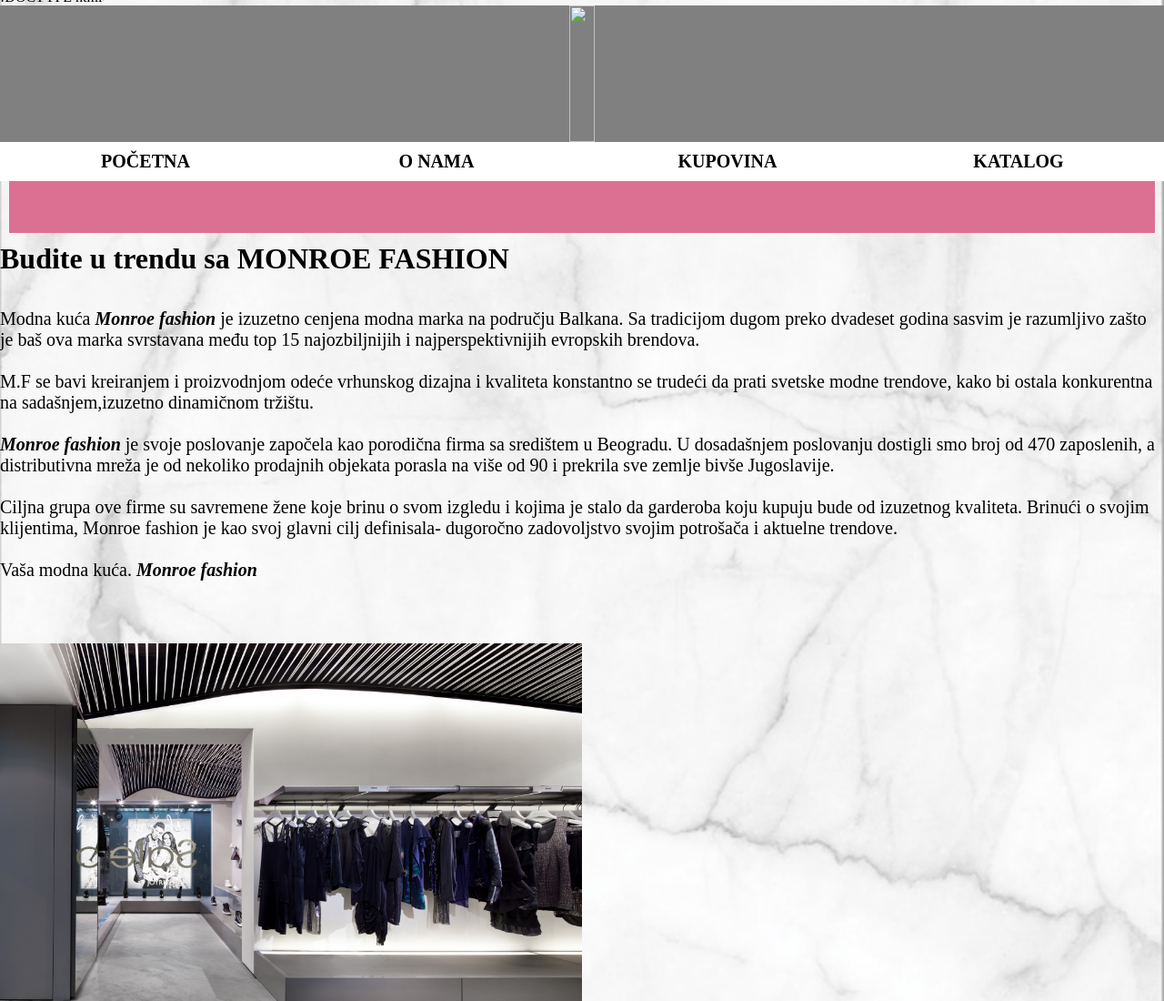
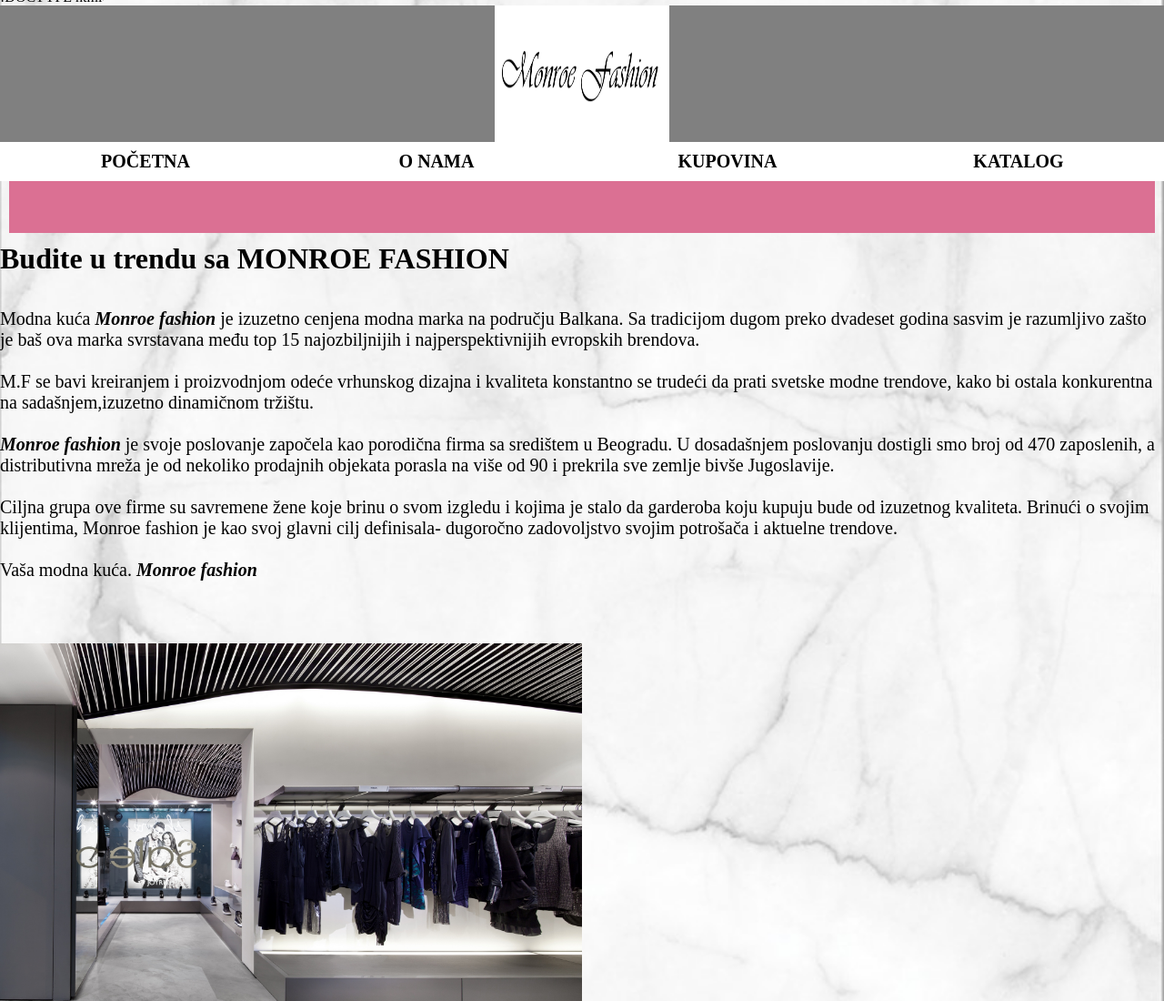
Before and after one commit to nika998/d2, a plain HTML site: page onama.html in a window 1280 px wide. Shown: the top 1100 px of the page at 91% size. Drawn offline with Linux system fonts and the light colour scheme.

Commit message:
Update onama.html

```diff
--- a/onama.html
+++ b/onama.html
@@ -10,7 +10,7 @@
 <body background = "img/poz.jpg">
 	<h2 id="vrh"></h2>
 	<header>
-		<div class="center"><img class="slikeNaslovna" src="slike/slika4.png"></div>
+		<div class="center"><img class="slikeNaslovna" src="img/slika4.png"></div>
 			<nav>
 				<ul id = "meni">
 					<li><a href = "home.html">Početna</a></li>
```
